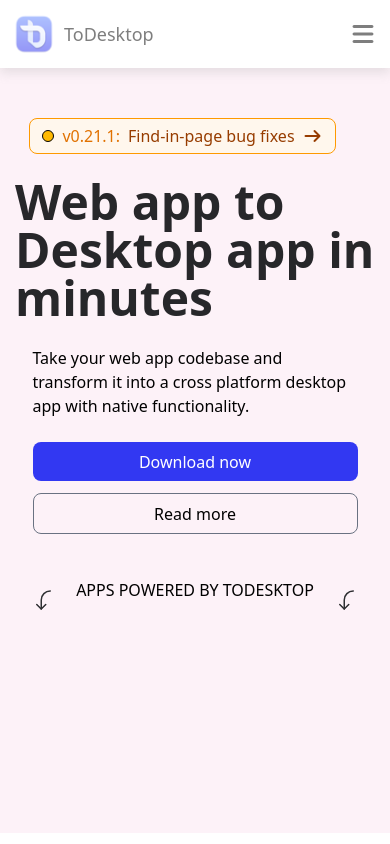
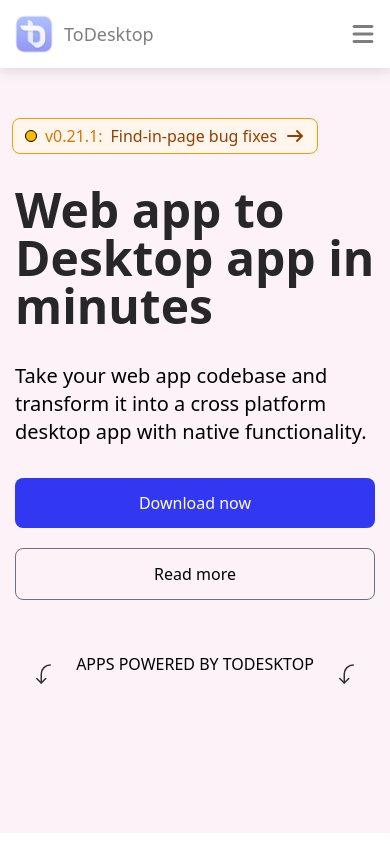
Before and after one commit to pratik0217/toDesktop-web, a React (Vite) app: page /login in a window 390 px wide. Built offline with nearby package versions, Linux system fonts and the light colour scheme.

Commit message:
check the response design for mobile device

```diff
--- a/src/App.css
+++ b/src/App.css
@@ -85,7 +85,7 @@
 
 #version-box-mobile {
     margin-top: 50px;
-    margin-left: calc(-25px);
+    margin-left: calc(-60px);
     padding: 5px 12px;
 }
 
@@ -98,3 +98,13 @@
     transform: translateX(3px);
     transition: all 0.3s ease-in-out;
 }
+
+#hero-sect-mobile-btn button:nth-child(1) {
+    background-color: var(--primary-text-color)!important;
+    color: white;
+    padding: 13px 20px;
+}
+
+#hero-sect-mobile-btn button:nth-child(2) {
+    padding: 13px 20px;
+}
--- a/src/component/mainSection.jsx
+++ b/src/component/mainSection.jsx
@@ -32,7 +32,7 @@
     </div>
 
     {/* Mobile device Response design */}
-    <div id="hero-section-mobile" className="md:hidden flex flex-col items-center gap-6">
+    <div id="hero-section-mobile" className="md:hidden flex flex-col items-center gap-8">
         <div id="version-box-mobile" className="flex items-center gap-2 border border-amber-500 rounded-lg bg-orange-50 font-medium">
            <span className="inline-block w-3 h-3 border border-black rounded-full bg-amber-400"></span>
            <span className="text-amber-600">v0.21.1: </span>
@@ -48,11 +48,11 @@
 
         <h1 className="text-start text-5xl font-bold text-zinc-800 w-[360px]">Web app to Desktop app in minutes</h1>
 
-        <p className="text-start w-[325px]">Take your web app codebase and transform it into a cross platform desktop app with native functionality.</p>
+        <p className="text-xl text-start w-[360px]">Take your web app codebase and transform it into a cross platform desktop app with native functionality.</p>
 
-        <div id="hero-sect-btn" className="flex flex-col gap-3">
-            <button className="rounded-lg w-[325px]">Download now</button>
-            <button className="border border-gray-500 rounded-lg">Read more</button>
+        <div id="hero-sect-mobile-btn" className="flex flex-col gap-5">
+            <button className="rounded-lg w-[360px] font-medium">Download now</button>
+            <button className="border border-gray-500 rounded-lg w-[360px] font-medium">Read more</button>
         </div>
 
         <div id="app-section" className="flex gap-5">
```
